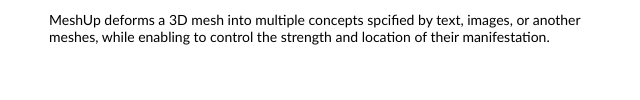
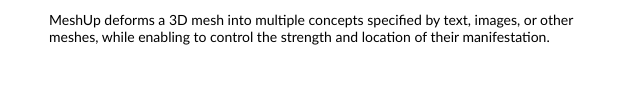
Before and after one commit to itailang/itailang.github.io, a plain HTML site: page index.html in a window 1280 px wide. Shown: the part 700-800 px from the top of the page, 411-1051 px from the left. Drawn offline with Linux system fonts and the light colour scheme.

Commit message:
fix MeshUp description

```diff
--- a/index.html
+++ b/index.html
@@ -144,7 +144,7 @@
             <a href="https://github.com/threedle/MeshUp">code</a>
             <p></p>
             <p>
-              MeshUp deforms a 3D mesh into multiple concepts spcified by text, images, or another meshes, while enabling to control the strength and location of their manifestation.
+              MeshUp deforms a 3D mesh into multiple concepts specified by text, images, or other meshes, while enabling to control the strength and location of their manifestation.
             </p>
           </td>
         </tr>
```
